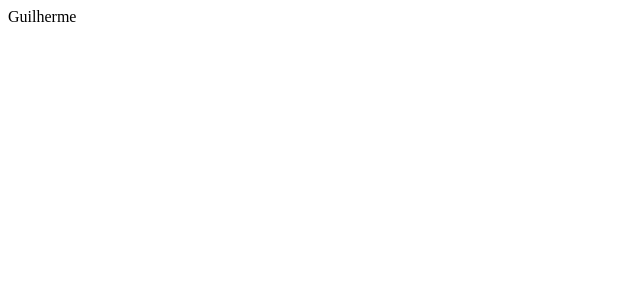
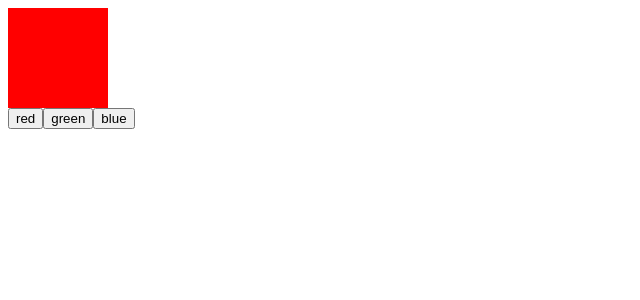
Before and after one commit to guiireal/reactjs-ninja, a React (Create React App) app in the folder sessao_3/: page / in a window 1280 px wide. Shown: the top 300 px of the page, without its empty margins (0-640 px from the left). Built offline with nearby package versions, Linux system fonts and the light colour scheme; the HTML template or start-up script is replaced by a standard one.

Commit message:
Stateful vs stateless

```diff
--- a/sessao_3/src/App.js
+++ b/sessao_3/src/App.js
@@ -1,15 +1,23 @@
 import React, { Component } from 'react';
+import Button from './Button'
+import Square from './Square'
 
 export default class App extends Component {
 
-    constructor() {
-        super();
-        this.state = {
-            text: 'Guilherme'
-        };
+    state = {
+        color: 'red'
     }
 
+
     render() {
-        return <div onClick={() => this.setState({text: 'França'})}>{this.state.text}</div>;
+        const colors = ['red', 'green', 'blue'];
+        return (
+            <div>
+                <Square color={this.state.color}/>
+                {colors.map(color => (
+                    <Button key={color} handleClick={() => this.setState({color})}>{color}</Button>
+                ))}
+            </div>
+        )
     }
 }
--- a/sessao_3/src/Button.js
+++ b/sessao_3/src/Button.js
@@ -1,7 +1,7 @@
 import React from 'react';
 
-const Button = ({children}) => (
-    <button>{children}</button>
+const Button = ({children, handleClick}) => (
+    <button onClick={handleClick}>{children}</button>
 );
 
 export default Button;
```
